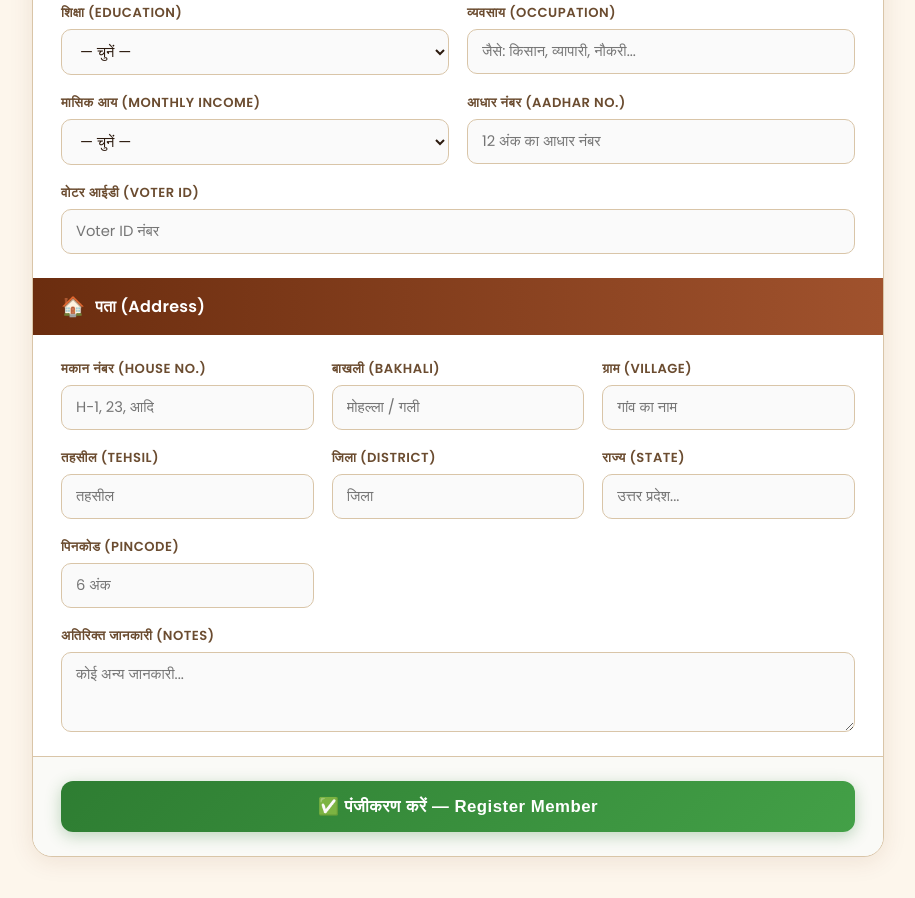
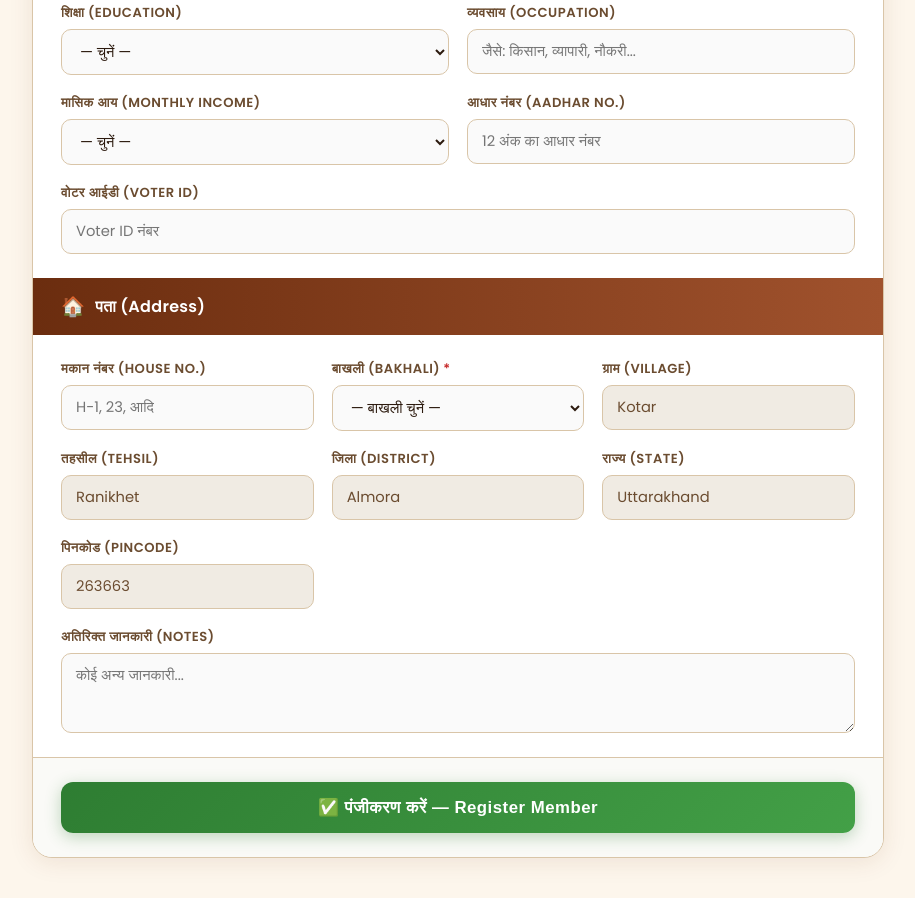
Before and after one commit to 8859384101/GramParichay, a website: page public/index.html in a window 1280 px wide. Shown: the part 947-1845 px from the top of the page, without its empty margins (182-1097 px from the left). Drawn offline with Linux system fonts and the light colour scheme; a web font is replaced by a local one.

Commit message:
fixed mysql connection issue and index change

```diff
--- a/public/index.html
+++ b/public/index.html
@@ -124,6 +124,13 @@
     }
     textarea { resize: vertical; min-height: 80px; }
     select { cursor: pointer; }
+
+    /* readonly style */
+    input[readonly] {
+      background: #F0EBE3;
+      color: var(--subtext);
+      cursor: not-allowed;
+    }
 
     /* SEPARATOR */
     .sep { height: 1px; background: var(--border); margin: 4px 0 20px; }
@@ -310,30 +317,48 @@
           <label>मकान नंबर (House No.)</label>
           <input type="text" name="house_no" placeholder="H-1, 23, आदि" />
         </div>
+
+        <!-- ✅ BAKHALI DROPDOWN - FIXED -->
         <div class="field">
-          <label>बाखली (Bakhali)</label>
-          <input type="text" name="Bakali" placeholder="मोहल्ला / गली" />
+          <label>बाखली (Bakhali)<span class="req">*</span></label>
+          <select name="mohalla" required>
+            <option value="">— बाखली चुनें —</option>
+            <option value="Tallabakhali">तल्लाबाखली</option>
+            <option value="Mallabakhali">मल्लाबाखली</option>
+            <option value="Pallabakhali">पल्लाबाखली</option>
+          </select>
         </div>
+
+        <!-- ✅ VILLAGE DEFAULT = Kotar -->
         <div class="field">
           <label>ग्राम (Village)</label>
-          <input type="text" name="village" placeholder="गांव का नाम" />
+          <input type="text" name="village" value="Kotar" readonly />
         </div>
+
+        <!-- ✅ TEHSIL DEFAULT = Ranikhet -->
         <div class="field">
           <label>तहसील (Tehsil)</label>
-          <input type="text" name="tehsil" placeholder="तहसील" />
+          <input type="text" name="tehsil" value="Ranikhet" readonly />
         </div>
+
+        <!-- ✅ DISTRICT DEFAULT = Almora -->
         <div class="field">
           <label>जिला (District)</label>
-          <input type="text" name="district" placeholder="जिला" />
+          <input type="text" name="district" value="Almora" readonly />
         </div>
+
+        <!-- ✅ STATE DEFAULT = Uttarakhand -->
         <div class="field">
           <label>राज्य (State)</label>
-          <input type="text" name="state" placeholder="उत्तर प्रदेश..." />
+          <input type="text" name="state" value="Uttarakhand" readonly />
         </div>
+
+        <!-- ✅ PINCODE DEFAULT = 263663 -->
         <div class="field">
           <label>पिनकोड (Pincode)</label>
-          <input type="text" name="pincode" placeholder="6 अंक" maxlength="10" />
+          <input type="text" name="pincode" value="263663" readonly />
         </div>
+
         <div class="field full-width">
           <label>अतिरिक्त जानकारी (Notes)</label>
           <textarea name="notes" placeholder="कोई अन्य जानकारी..."></textarea>
@@ -381,6 +406,12 @@
       if (json.success) {
         showToast(`✅ ${json.message} (ID: ${json.id})`, 'success');
         form.reset();
+        // Reset readonly fields back to defaults after form reset
+        document.querySelector('[name="village"]').value = 'Kotar';
+        document.querySelector('[name="tehsil"]').value = 'Ranikhet';
+        document.querySelector('[name="district"]').value = 'Almora';
+        document.querySelector('[name="state"]').value = 'Uttarakhand';
+        document.querySelector('[name="pincode"]').value = '263663';
       } else {
         showToast(`❌ ${json.error}`, 'error');
       }
```
